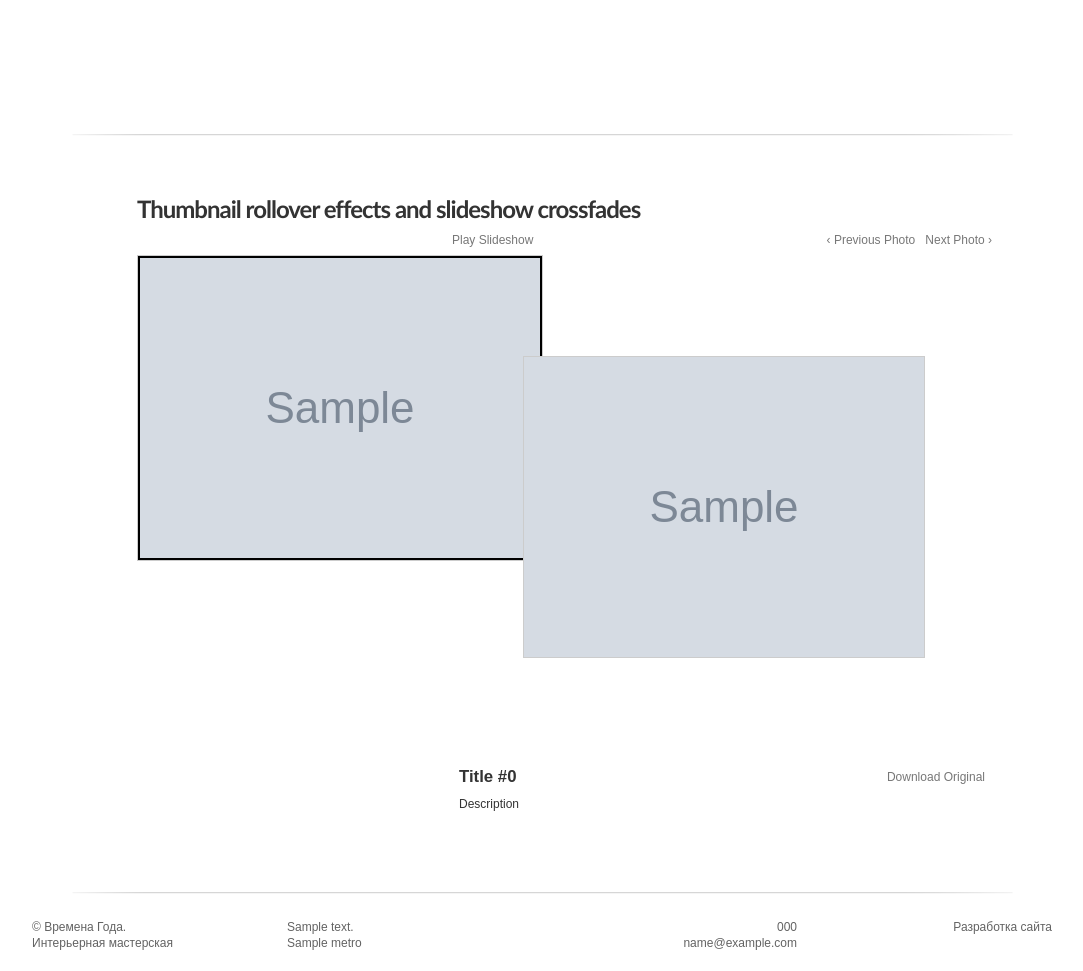
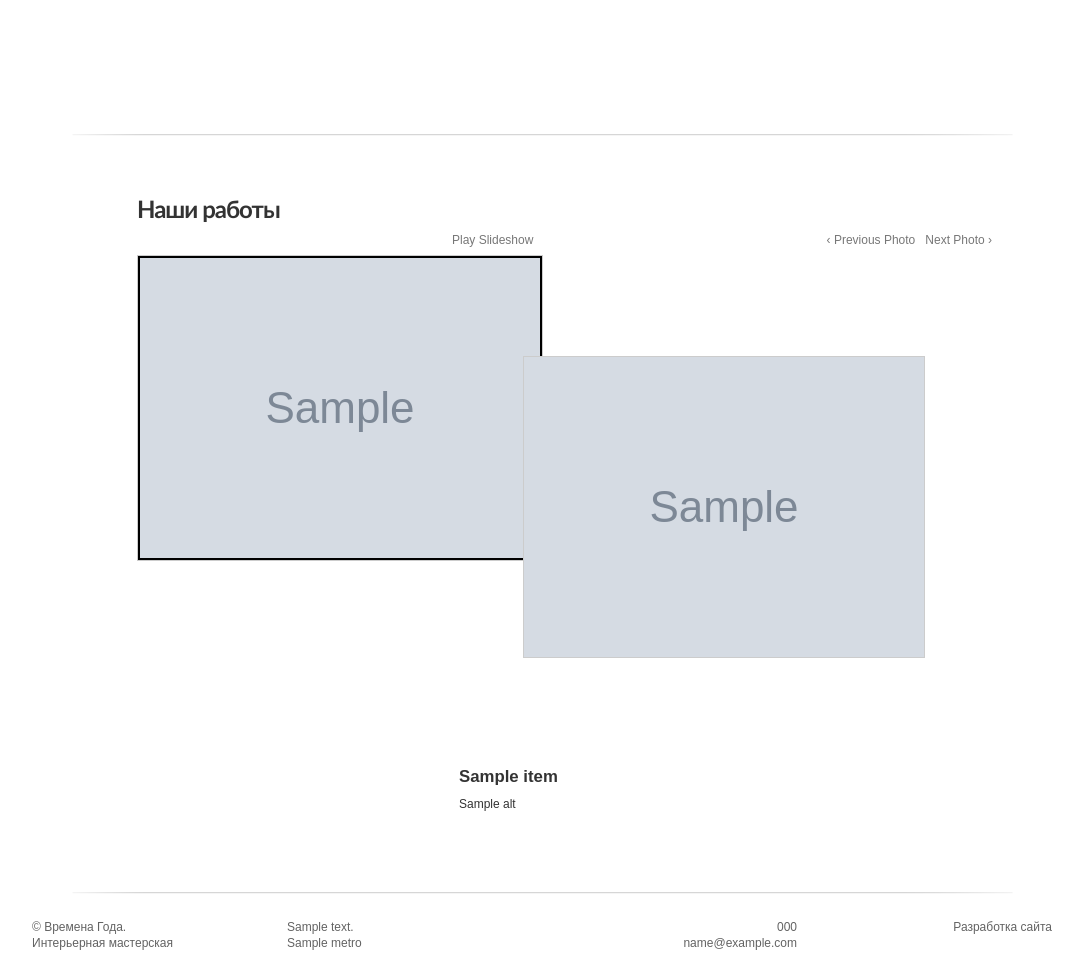
Before and after one commit to Alexandrov-Michael/vremena-goda, a Django app: template project/proj/templates/gallery2.html in a window 1280 px wide. Shown: the part 366-1337 px from the top of the page, without its empty margins (98-1181 px from the left). Run offline with Django 3.2, Linux system fonts and the light colour scheme; the template is opened without the code that fills it: most values are stand-ins (such as "Sample title", 1, 10 or a date in 2020); grey boxes marked "Sample" are stand-in pictures.

Commit message:
style gallery

```diff
--- a/project/proj/templates/gallery2.html
+++ b/project/proj/templates/gallery2.html
@@ -72,7 +72,7 @@
 
 		<div id="page">
 			<div id="container">
-				<h2>Thumbnail rollover effects and slideshow crossfades</h2>
+				<h2>Наши работы</h2>
 
 				<!-- Start Advanced Gallery Html Containers -->
 				<div id="gallery" class="content">
@@ -91,11 +91,11 @@
 								<img src="{{ item.thumb.url }}" alt="{{ item.alt }}" />
 							</a>
 							<div class="caption">
-								<div class="download">
+								<!--<div class="download">
 									<a href="http://farm4.static.flickr.com/3261/2538183196_8baf9a8015_b.jpg">Download Original</a>
-								</div>
-								<div class="image-title">Title #0</div>
-								<div class="image-desc">Description</div>
+								</div>-->
+								<div class="image-title">{{ item.title }}</div>
+								<div class="image-desc">{{ item.alt }}</div>
 							</div>
 						</li>
             {% endfor %}
```
